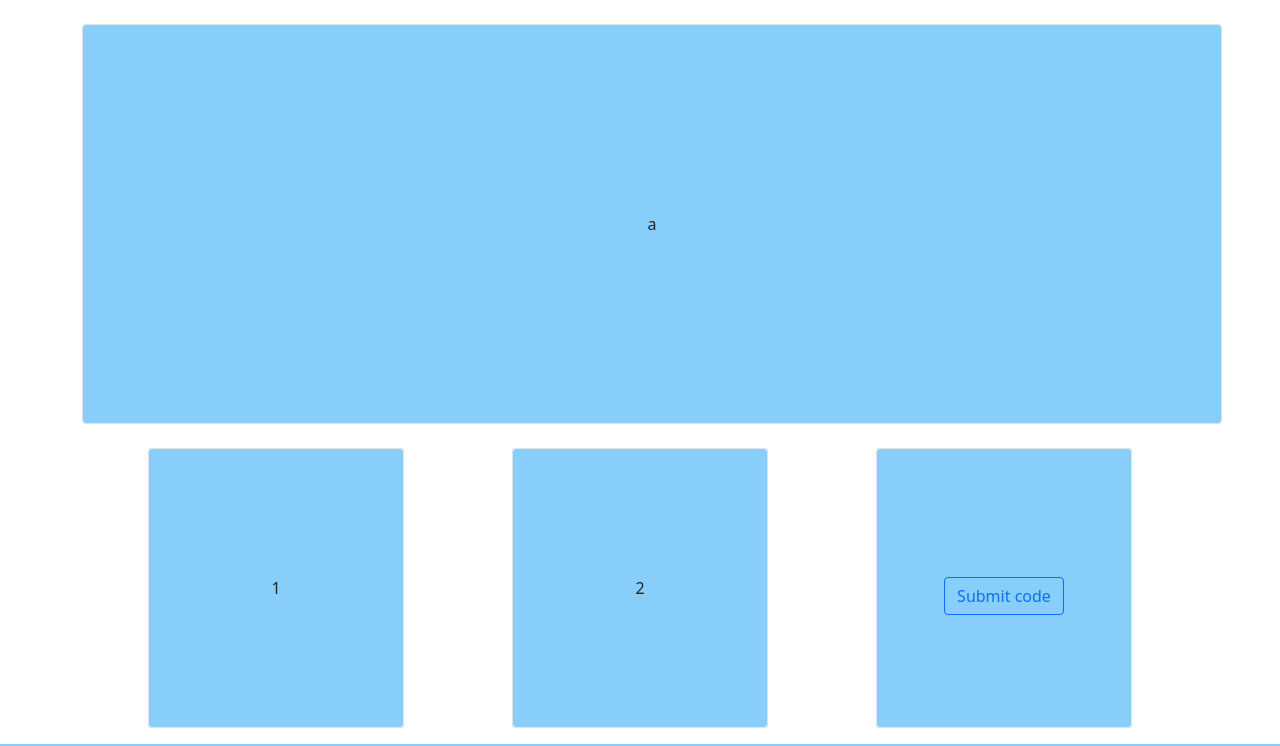
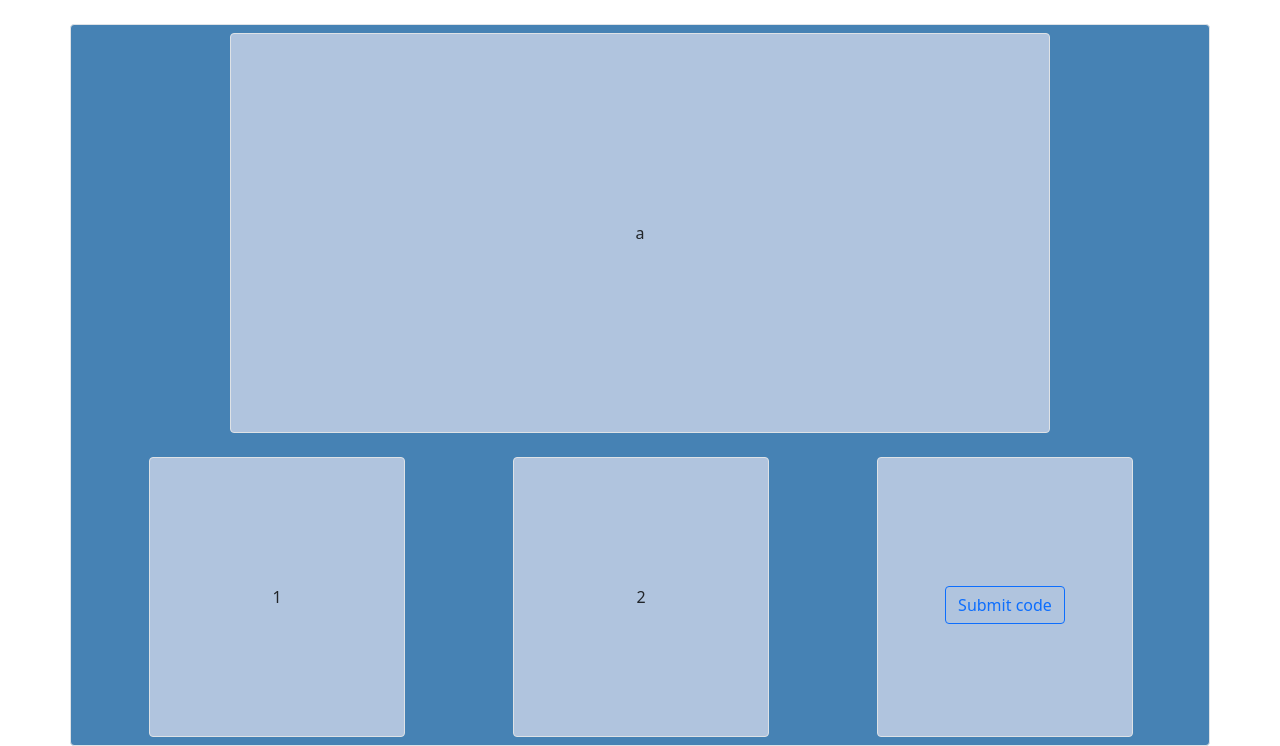
Before and after one commit to Nich-Thompson/Mastermind, a Flask app: page /game in a window 1280 px wide. Shown: the part 56-802 px from the top of the page. Run offline with Flask 2, Linux system fonts and the light colour scheme; the visitor is signed in with stand-in values (Sample User, id 1).

Commit message:
frontend update

```diff
--- a/flaskr/static/app.css
+++ b/flaskr/static/app.css
@@ -11,9 +11,16 @@
 }
 
 .board {
+    background-color: SteelBlue;
+    padding-top: 0.5rem;
+    padding-bottom: 0.5rem;
+    width: 100vw;
+}
+
+.upper_board {
     height: 50vh;
-    width: 100vw;
-    background-color: LightSkyBlue;
+    width: 64vw;
+    background-color: LightSteelBlue;
 }
 
 .board_under {
@@ -23,5 +30,5 @@
 .color_picker, .pin_picker, .submit_area {
     height: 35vh;
     width: 20vw;
-    background-color: LightSkyBlue;
+    background-color: LightSteelBlue;
 }
--- a/flaskr/templates/game.html
+++ b/flaskr/templates/game.html
@@ -7,9 +7,8 @@
 {% block content %}
 <div class="container">
     <div class="row mt-4">
-        <div class="col-md-6 ">
-
-            <div class="container p-3 border border-1 rounded mb-4 vertical-center board">
+        <div class="col-md-6 border border-1 rounded board">
+            <div class="container p-3 border border-1 rounded mb-4 vertical-center upper_board">
                 {% for position in range(session.get('position_width') | int) %}
                     a
                 {% endfor %}
```
